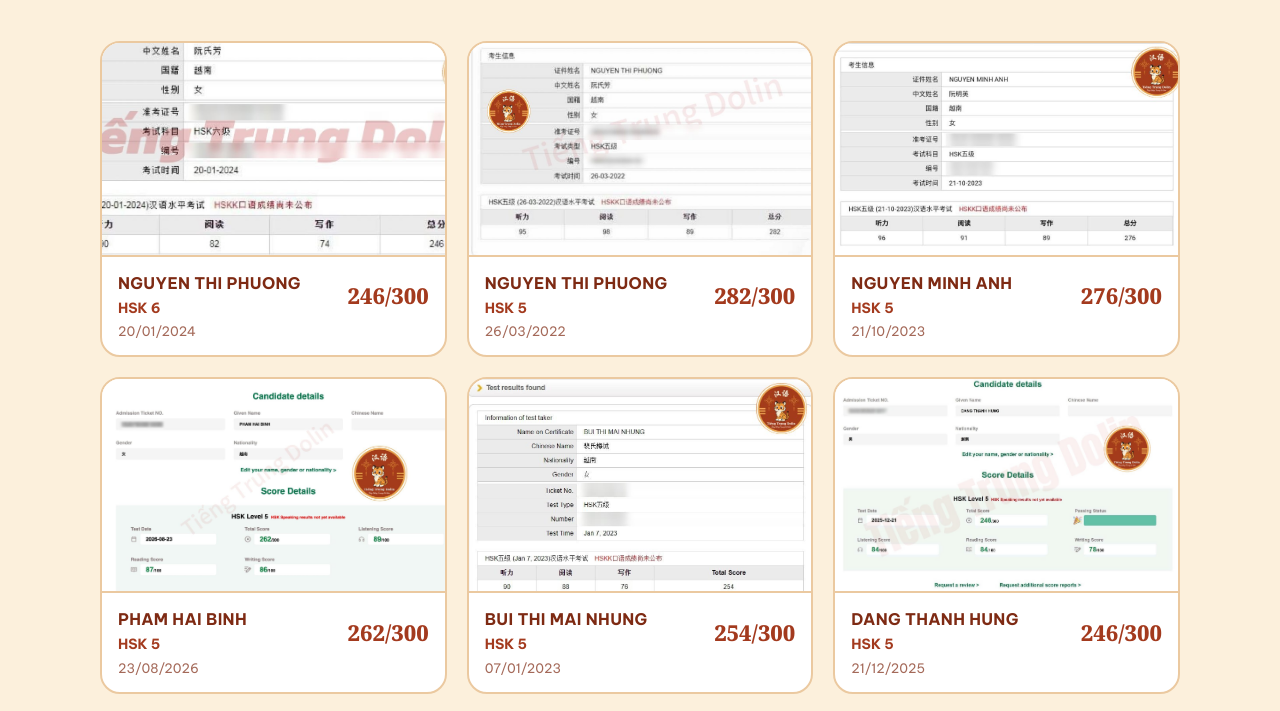
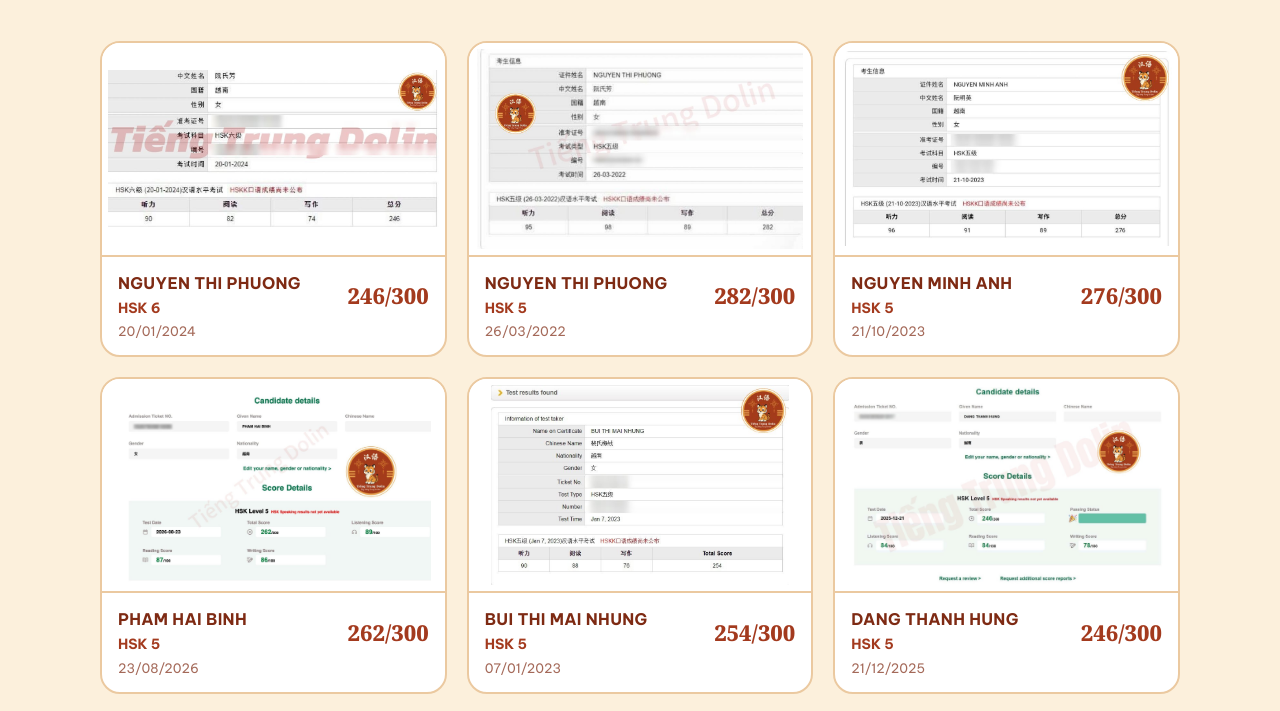
Before and after one commit to TTDolin/tieng-trung-Dolin, a plain HTML site: page index.html in a window 1280 px wide. Shown: the part 2781-3492 px from the top of the page. Drawn offline with Linux system fonts and the light colour scheme.

Commit message:
Thành tích: hiện trọn ảnh trong khung (không cắt mất logo)
Co-Authored-By: Claude Opus 5.5 <noreply@anthropic.com>

```diff
--- a/index.html
+++ b/index.html
@@ -51,7 +51,7 @@ header{position:sticky;top:0;z-index:50;background:var(--red);color:var(--cream)
 .kq-grid{display:grid;grid-template-columns:repeat(auto-fill,minmax(300px,1fr));gap:20px}
 .kq{display:flex;flex-direction:column;background:#fff;border:2px solid var(--line);border-radius:20px;overflow:hidden;text-decoration:none;color:inherit;transition:transform .2s,box-shadow .2s}
 .kq:hover{transform:translateY(-4px);box-shadow:0 14px 30px rgba(126,42,19,.15)}
-.kq img{width:100%;aspect-ratio:16/10;object-fit:cover;object-position:top;display:block;background:var(--cream);border-bottom:2px solid var(--line)}
+.kq img{width:100%;aspect-ratio:16/10;object-fit:contain;object-position:center;display:block;background:#fff;padding:6px;border-bottom:2px solid var(--line)}
 .kq-in{display:grid;grid-template-columns:1fr auto;gap:2px 10px;padding:14px 16px}
 .kq-in b{font-size:16px;color:var(--deep);letter-spacing:.02em}
 .kq-in .lv{grid-column:1;color:var(--red);font-weight:700;font-size:14px}
```
